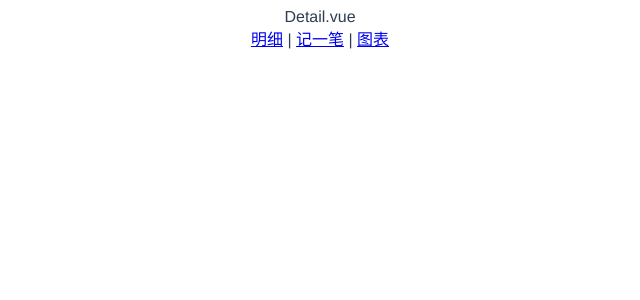
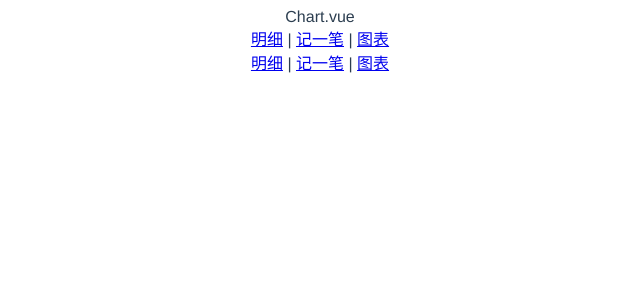
Before and after one commit to chen-yi-ux/orange, a Vue app: page /#/chart in a window 1280 px wide. Before the commit this address led to /#/detail. Shown: the top 300 px of the page, without its empty margins (320-960 px from the left). Built offline with nearby package versions, Linux system fonts and the light colour scheme.

Commit message:
全局组件 <Nav/>â

```diff
--- /dev/null
+++ b/src/components/Nav.vue
@@ -0,0 +1,23 @@
+<template>
+  <div>
+    <router-link to="/detail">明细</router-link>
+    |
+    <router-link to="/money">记一笔</router-link>
+    |
+    <router-link to="/chart">图表</router-link>
+  </div>
+</template>
+
+<script lang="ts">
+import Vue from 'vue';
+import {Component} from 'vue-property-decorator';
+
+@Component
+export default class Nav extends Vue {
+
+}
+</script>
+
+<style lang="scss" scoped>
+
+</style>
--- a/src/main.ts
+++ b/src/main.ts
@@ -3,8 +3,11 @@ import App from './App.vue'
 import './registerServiceWorker'
 import router from './router'
 import store from './store'
+import Nav from '@/components/Nav.vue';
 
 Vue.config.productionTip = false
+
+Vue.component('Nav', Nav)
 
 new Vue({
   router,
--- a/src/views/Chart.vue
+++ b/src/views/Chart.vue
@@ -1,11 +1,13 @@
 <template>
-<div>Chart.vue</div>
+<div>
+  Chart.vue
+  <Nav/>
+</div>
 </template>
 
 <script lang="ts">
 import Vue from 'vue';
 import {Component} from 'vue-property-decorator';
-
 @Component
 export default class Chart extends Vue {
 
--- a/src/views/Detail.vue
+++ b/src/views/Detail.vue
@@ -1,11 +1,13 @@
 <template>
-<div>Detail.vue</div>
+<div>
+  Detail.vue
+  <Nav/>
+</div>
 </template>
 
 <script lang="ts">
 import Vue from 'vue';
 import {Component} from 'vue-property-decorator';
-
 @Component
 export default class Detail extends Vue {
 
```
